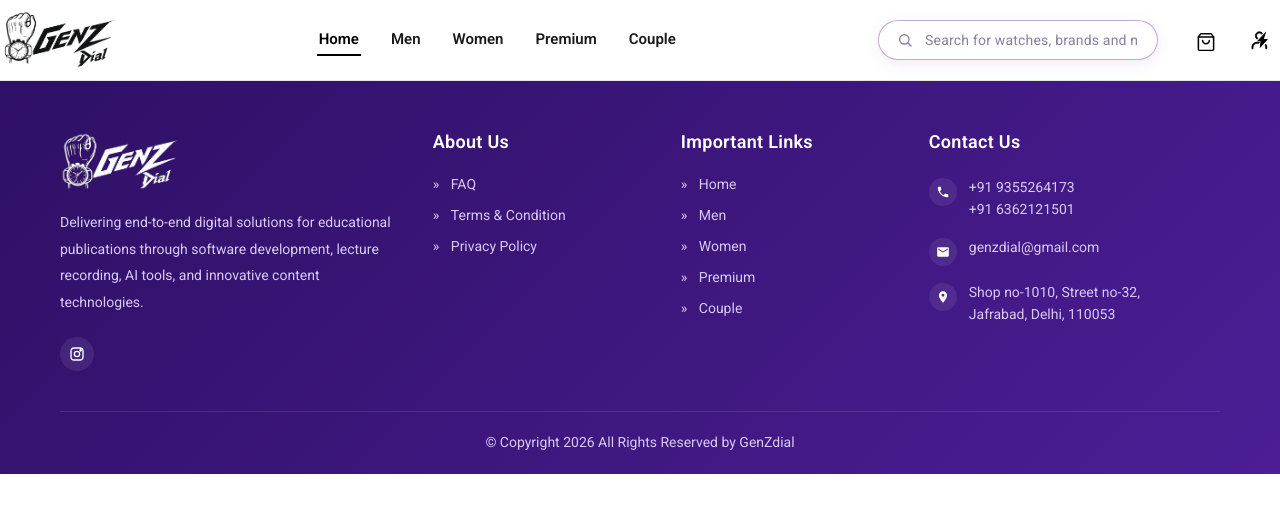
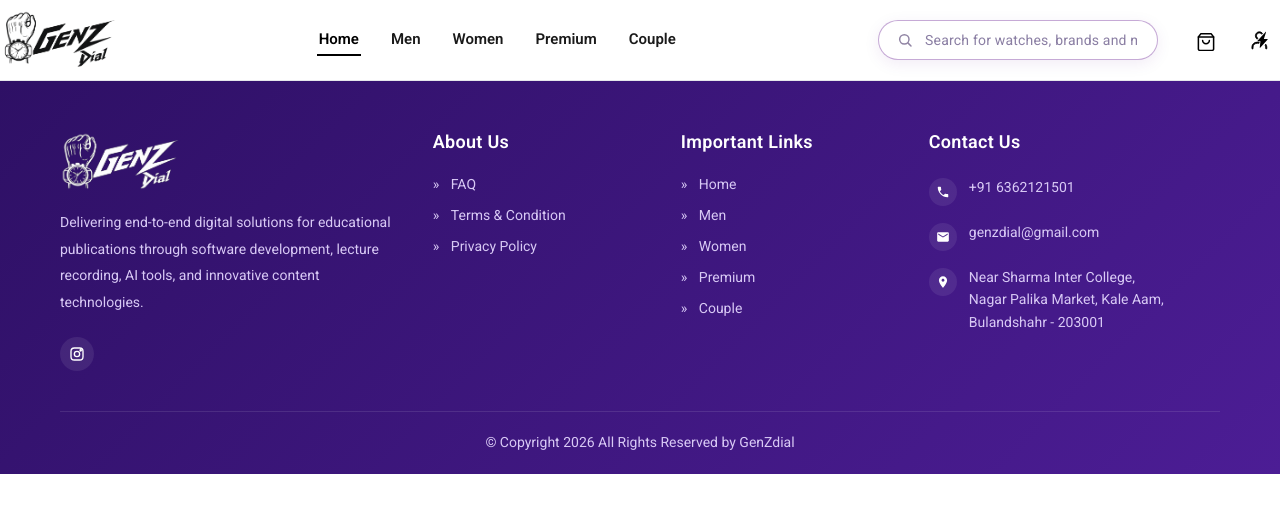
Before and after one commit to adobesoftwareseller-gif/genzdial, a React (Vite) app in the folder genzdialfrontend/: page / in a window 1280 px wide. Shown: the top 512 px of the page. Built offline with nearby package versions, Linux system fonts and the light colour scheme; no server answers.

Commit message:
Updated footer address and contact number

```diff
--- a/genzdialfrontend/src/components/Footer.jsx
+++ b/genzdialfrontend/src/components/Footer.jsx
@@ -45,7 +45,7 @@ export default function Footer() {
                                 <span className="contact-icon">
                                     <svg width="14" height="14" viewBox="0 0 24 24" fill="currentColor"><path d="M20 15.5c-1.2 0-2.5-.2-3.6-.6-.3-.1-.7 0-1 .2l-2.2 2.2c-2.8-1.4-5.1-3.7-6.6-6.6l2.2-2.2c.3-.3.4-.7.2-1C8.7 6.5 8.5 5.2 8.5 4c0-.6-.4-1-1-1H4c-.6 0-1 .4-1 1 0 9.4 7.6 17 17 17 .6 0 1-.4 1-1v-3.5c0-.6-.4-1-1-1z" /></svg>
                                 </span>
-                                <span>+91 9355264173<br />+91 6362121501</span>
+                                <span>+91 6362121501</span>
                             </li>
                             <li>
                                 <span className="contact-icon">
@@ -57,7 +57,7 @@ export default function Footer() {
                                 <span className="contact-icon">
                                     <svg width="14" height="14" viewBox="0 0 24 24" fill="currentColor"><path d="M12 2C8.1 2 5 5.1 5 9c0 5.3 7 13 7 13s7-7.7 7-13c0-3.9-3.1-7-7-7zm0 9.5c-1.4 0-2.5-1.1-2.5-2.5S10.6 6.5 12 6.5s2.5 1.1 2.5 2.5S13.4 11.5 12 11.5z" /></svg>
                                 </span>
-                                <span>Shop no-1010, Street no-32,<br />Jafrabad, Delhi, 110053</span>
+                                <span>Near Sharma Inter College,<br />Nagar Palika Market, Kale Aam,<br />Bulandshahr - 203001</span>
                             </li>
                         </ul>
                     </div>
```
